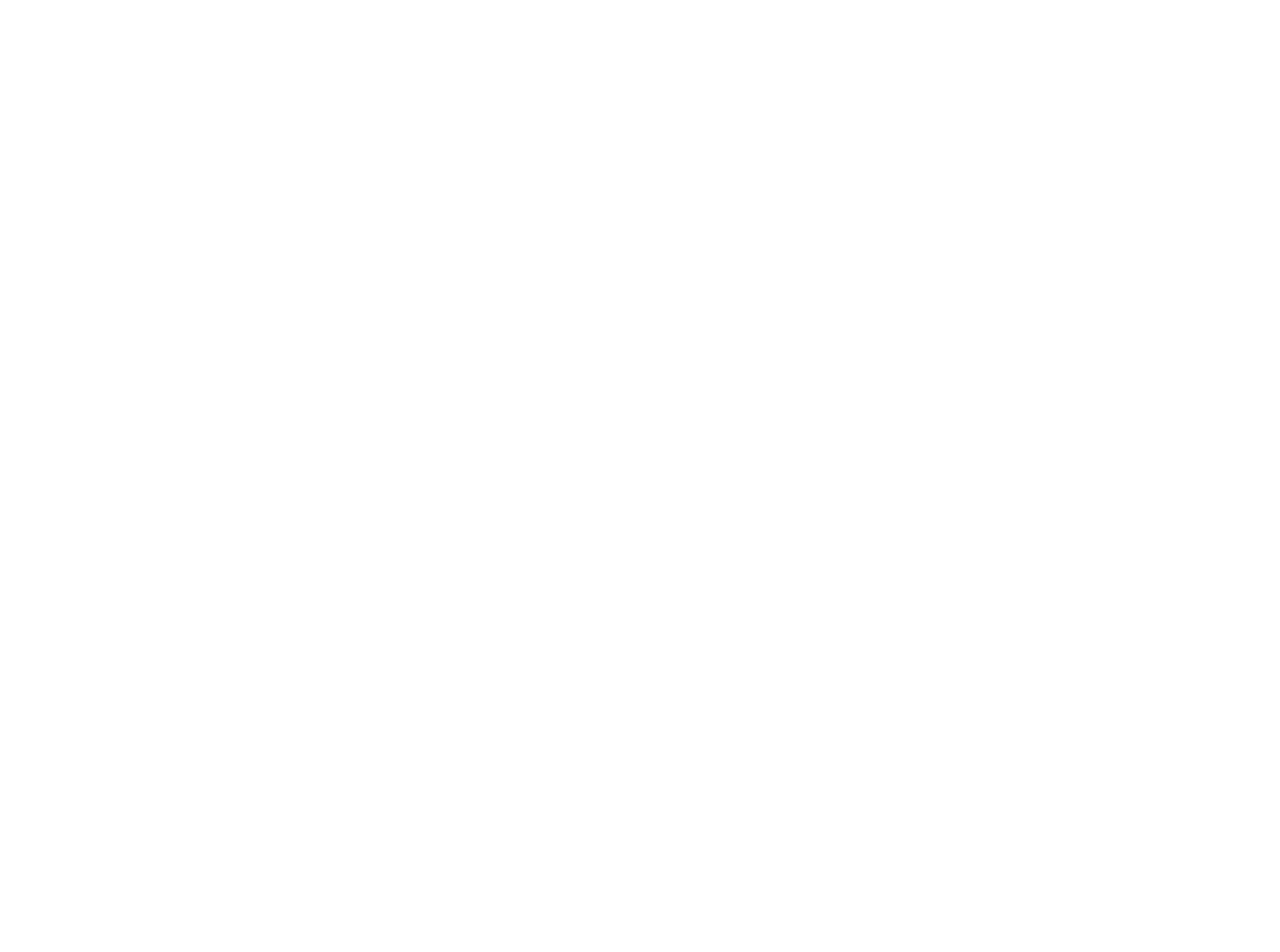
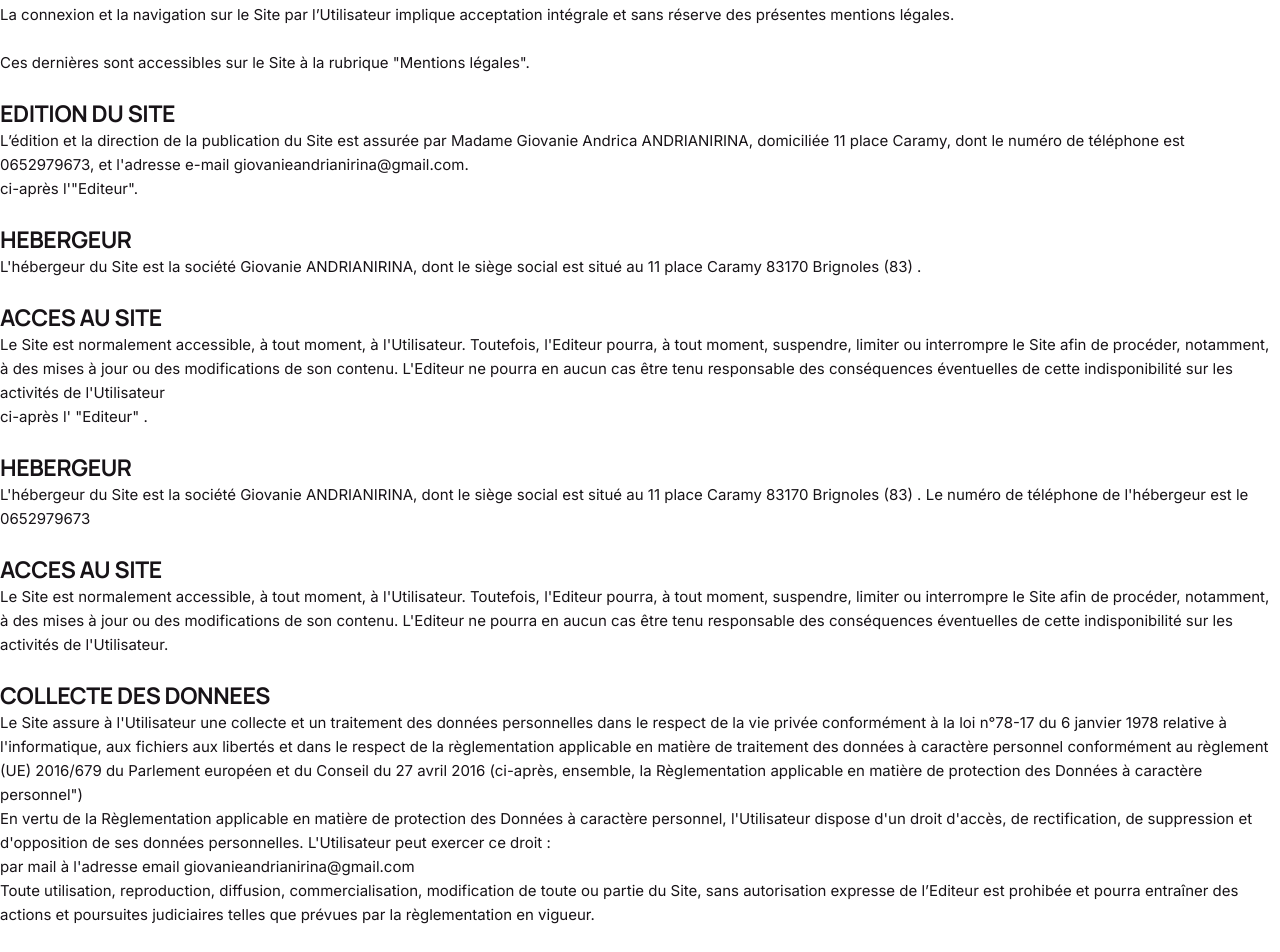
Before and after one commit to Jojo123850/BaddiesFront, a React (Vite) app: page /LegaleNotice in a window 1280 px wide. Before the commit this address had no page. Shown: the part 160-1112 px from the top of the page. Before the commit the page ends 800 px from the top, so only its background shows below. Built offline with nearby package versions, Linux system fonts and the light colour scheme.

Commit message:
fix:LegaleNotice:css?

```diff
--- a/src/App.tsx
+++ b/src/App.tsx
@@ -2,6 +2,7 @@ import { lazy, Suspense } from "react";
 import { Routes, Route, Navigate, Outlet } from "react-router-dom";
 import { EvaluationProvider } from "./evaluation/evaluationContext";
 import NotFound from "./pages/NotFound";
+import Notice from "./pages/legaleNotice";
 
 // Pages principales
 const Country = lazy(() => import("./pages/Country"));
@@ -105,6 +106,7 @@ export default function App() {
             <Route path="/EditProfle" element={<Navigate to="/EditProfile" replace />} />
           </Route>
           <Route path="*" element={<NotFound />} />
+          <Route path="/LegaleNotice" element={<Notice />} />
         </Routes>
       </Suspense>
     </EvaluationProvider>
--- a/src/pages/Setting.tsx
+++ b/src/pages/Setting.tsx
@@ -4,6 +4,7 @@ import { ArrowRight, UserRound, ChevronRight, Globe, HeartPulse, UserRoundCheck,
 
 import Navbar from "../components/Navbar";
 import defaultProfile from "../assets/images/IM(.webp";
+
 
 import "../styles/setting.scss";
 
@@ -305,14 +306,25 @@ export default function Settings({ embedded = false, onClose }: SettingsProps) {
         <section className="settings-section">
           <h2>Confidentialité</h2>
 
+              <Link to="/LegaleNotice" className="settings-item settings-static-item" >
+                <span className="settings-item-icon">
+                    <ShieldCheck size={20} aria-hidden="true" />
+                </span>
+                <span className="settings-item-text">
+                    <strong> Mentions légales</strong>
+                     <small>
+                         Vos préférences et votre contact d'urgence
+                        sont enregistrés sur cet appareil.
+                    </small>
+                </span>
+              </Link>
+
           <div className="settings-item settings-static-item">
             <span className="settings-item-icon">
               <ShieldCheck size={20} aria-hidden="true" />
             </span>
-
             <span className="settings-item-text">
               <strong>Données enregistrées</strong>
-
               <small>
                 Vos préférences et votre contact d'urgence
                 sont enregistrés sur cet appareil.
--- /dev/null
+++ b/src/pages/legaleNotice.tsx
@@ -0,0 +1,48 @@
+export default function Notice(){
+    return(
+        <>
+         <h1>MENTIONS LEGALES</h1>
+         <p>En vigueur au 22/10/2026</p>
+
+
+             <p> Conformément aux dispositions de la loi n°2004-575 du 21 juin 2004 pour la Confiance en l’économie numérique, il est porté à la connaissance des utilisateurs et visiteurs, ci-après l'<span>"Utilisateur"</span> , du site https://baddies-beryl.vercel.app , ci-après le <span> "Site"</span>, les présentes mentions légales.</p>
+            <br /><br />
+             <p>La connexion et la navigation sur le Site par l’Utilisateur implique acceptation intégrale et sans réserve des présentes mentions légales.</p>
+             <br />
+             <p>Ces dernières sont accessibles sur le Site à la rubrique "Mentions légales".</p>
+            <br />
+             <h2>EDITION DU SITE</h2>
+             <p>L’édition et la direction de la publication du Site est assurée par Madame Giovanie Andrica ANDRIANIRINA, domiciliée 11 place Caramy, dont le numéro de téléphone est 0652979673, et l'adresse e-mail giovanieandrianirina@gmail.com.</p>
+             <p>ci-après l'"Editeur".</p>
+            <br />
+             <h2>HEBERGEUR</h2>
+            <p>L'hébergeur du Site est la société Giovanie ANDRIANIRINA, dont le siège social est situé au  11 place Caramy 83170 Brignoles (83) . </p>
+            <br />
+            <h2>ACCES AU SITE</h2>
+            <p>Le Site est normalement accessible, à tout moment, à l'Utilisateur. Toutefois, l'Editeur pourra, à tout moment, suspendre, limiter ou interrompre le Site afin de procéder, notamment, à des mises à jour ou des modifications de son contenu. L'Editeur ne pourra en aucun cas être tenu responsable des conséquences éventuelles de cette indisponibilité sur les activités de l'Utilisateur</p>
+            <p>ci-après l' <span>"Editeur"</span> .</p>
+            <br />
+            <h2>HEBERGEUR</h2>
+            <p>
+            L'hébergeur du Site est la société Giovanie ANDRIANIRINA, dont le siège social est situé au  11 place Caramy 83170 Brignoles (83) . Le numéro de téléphone de l'hébergeur est le 0652979673</p>
+            <br />
+
+            <h2>ACCES AU SITE</h2>
+            <p>Le Site est normalement accessible, à tout moment, à l'Utilisateur. Toutefois, l'Editeur pourra, à tout moment, suspendre, limiter ou interrompre le Site afin de procéder, notamment, à des mises à jour ou des modifications de son contenu. L'Editeur ne pourra en aucun cas être tenu responsable des conséquences éventuelles de cette indisponibilité sur les activités de l'Utilisateur.</p>
+            <br />
+
+            <h2>COLLECTE DES DONNEES</h2>
+            <p>
+                Le Site assure à l'Utilisateur une collecte et un traitement des données personnelles dans le respect de la vie privée conformément à la loi n°78-17 du 6 janvier 1978 relative à l'informatique, aux fichiers  aux libertés et dans le respect de la règlementation applicable en matière de traitement des données à caractère personnel conformément au règlement (UE) 2016/679 du Parlement européen et du Conseil du 27 avril 2016 (ci-après, ensemble, la <span>Règlementation applicable en matière de protection des Données à caractère personnel")</span> </p>
+
+            <p>En vertu de la Règlementation applicable en matière de protection des Données à caractère personnel, l'Utilisateur dispose d'un droit d'accès, de rectification, de suppression et d'opposition de ses données personnelles. L'Utilisateur peut exercer ce droit :</p>
+            <p>par mail à l'adresse email giovanieandrianirina@gmail.com</p>
+            <p>
+            Toute utilisation, reproduction, diffusion, commercialisation, modification de toute ou partie du Site, sans autorisation expresse de l’Editeur est prohibée et pourra entraîner des actions et poursuites judiciaires telles que prévues par la règlementation en vigueur.</p>
+            <br />
+            <br />
+            <p>Rédigé sur http://legalplace.fr</p>
+
+        </>
+    )
+}
--- /dev/null
+++ b/src/styles/rgpd.scss
@@ -0,0 +1,2 @@
+@import './_variables.scss';
+@import './_mixins.scss';
```
